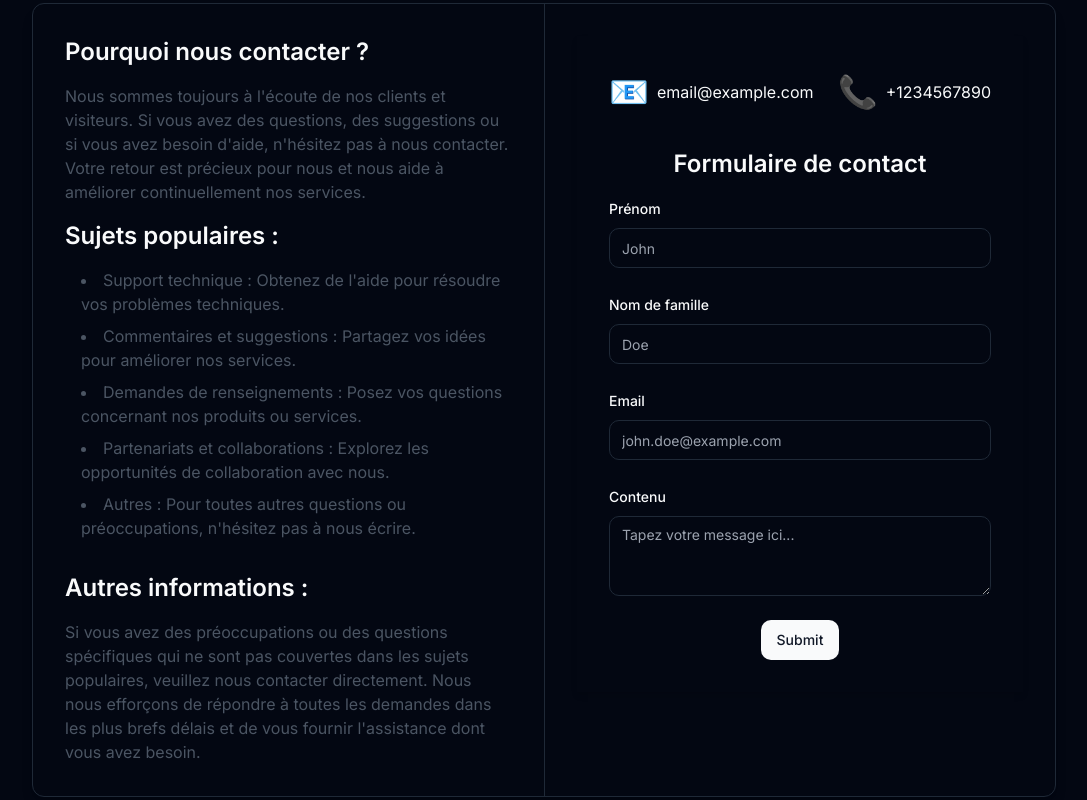
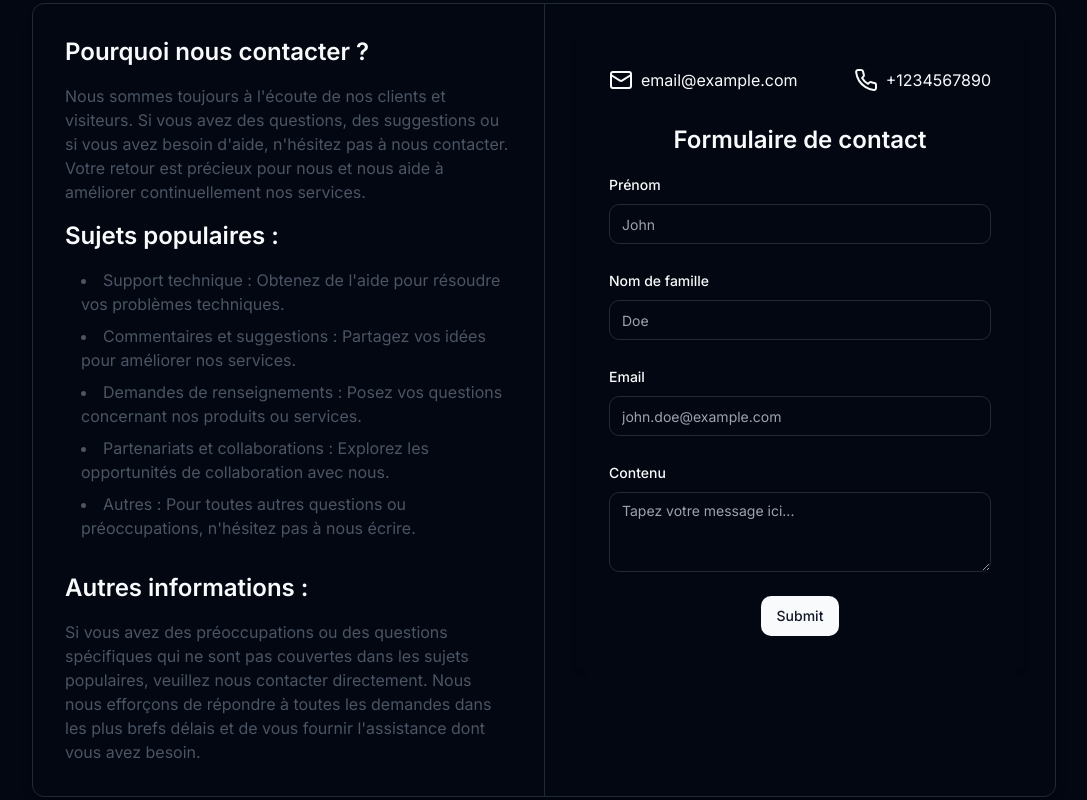
Before and after one commit to MrPropreuuh/Atelier-Web-VMJ-Front, a Next.js app: page /contact in a window 1280 px wide. Shown: the whole page, without its empty margins (96-1183 px from the left). Built offline with nearby package versions, Linux system fonts and the light colour scheme.

Commit message:
commit package

```diff
--- a/src/app/contact/page.tsx
+++ b/src/app/contact/page.tsx
@@ -15,6 +15,7 @@ import {
 } from "@/components/ui/form";
 import { Input } from "@/components/ui/input";
 import { Textarea } from "@/components/ui/textarea";
+import { Mail, Phone } from 'lucide-react';
 
 // Mise à jour du schéma de validation pour inclure les champs nom, prénom, e-mail et contenu
 const formSchema = z.object({
@@ -69,11 +70,11 @@ export function ProfileForm() {
           <div className="form-container">
             <div className="contact-info mb-4">
               <div className="contact-item">
-                <span role="img" aria-label="email" className="contact-logo">📧</span>
+              <Mail className="contact-logo" aria-label="email" />
                 <p>email@example.com</p>
               </div>
               <div className="contact-item">
-                <span role="img" aria-label="phone" className="contact-logo">📞</span>
+              <Phone className="contact-logo" aria-label="phone" />
                 <p>+1234567890</p>
               </div>
             </div>
```
Also changed, not shown: package.json (+12 -6 lines), 1 other file (tests, documents, lock files or other folders).
